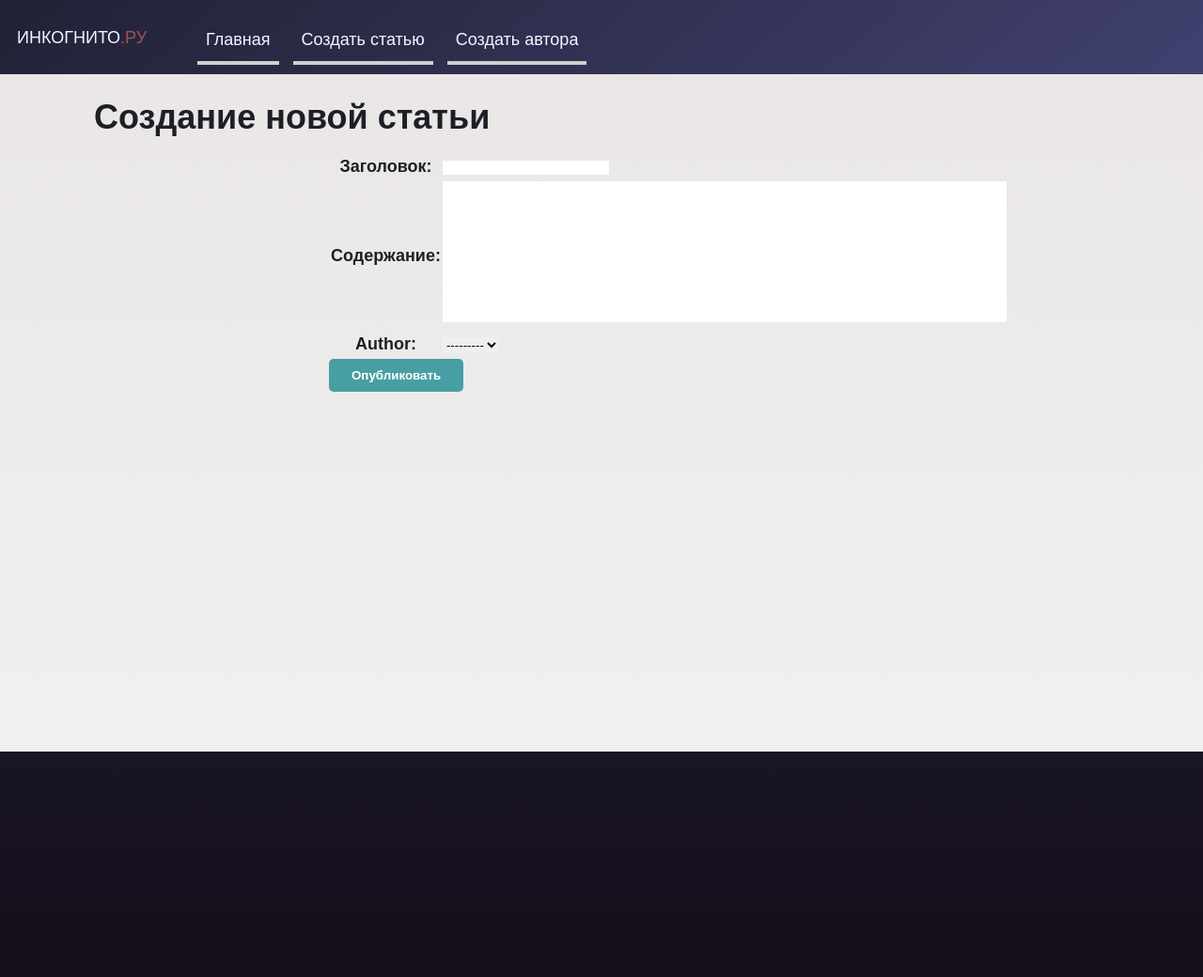
After one commit to mikhailfed68/django-blog, a Django app: page /articles/new/ in a window 1280 px wide. The commit adds this page. Shown: the whole page at 94% size. Run offline with Django 4.2, Linux system fonts and the light colour scheme; data that the repository does not hold is empty.

Commit message:
Add main templates and static files

```diff
--- /dev/null
+++ b/blog/static/blog/css/base.css
@@ -0,0 +1,133 @@
+:root {
+    --main-background: linear-gradient(#e9e5e5, #f1f0f0);
+    --main-color: #1e1f26;
+    --main-white-color: aliceblue;
+    --main-font-size: 18px/1.5 sans-serif;
+    --main-red-color: linear-gradient(140deg, #A65353, #b65f5f);
+    --header-height: 80px;
+}
+
+* {
+    padding: 0;
+    margin: 0;
+    border: 0;
+}
+
+*, *::before, *::after {
+    -moz-box-sizing: border-box;
+    -webkit-box-sizing: border-box;
+    box-sizing: border-box;
+}
+
+:focus, :active {outline: none;}
+a:focus, a:active {outline: none;}
+
+nav, footer, header, aside {display: block;}
+
+html, body {
+    height: 100%;
+    width: 100%;
+    font-size: 100%;
+    line-height: 1;
+    font-size: 14px;
+    -ms-text-size-adjust: 100%;
+    -moz-text-size-adjust: 100%;
+    -webkit-text-size-adjust: 100%;
+}
+
+input, button, textarea {font-family: inherit;}
+
+input::-ms-clear {display: none;}
+button {cursor: pointer;}
+button::-moz-focus-inner {padding: 0; border: 0;}
+a, a:visited{text-decoration: none;}
+a:hover {text-decoration: none;}
+ul li {list-style: none;}
+img {vertical-align: top;}
+
+body {
+    color: var(--main-color);
+    font: var(--main-font-size);
+}
+
+main {
+    height: auto;
+    min-height: 100vh;
+    background: var(--main-background);
+    padding: 50px 100px 50px 100px;
+    padding-top: calc(var(--header-height) + 1em);
+}
+
+header {
+    display: flex;
+    flex-wrap: wrap;
+    height: auto;
+    width: 100%;
+
+    background: linear-gradient(140deg, rgb(33, 33, 53), rgb(65, 65, 112));
+
+    position: fixed;
+    z-index: 10000;
+}
+
+.clear {
+    clear: both;
+}
+
+footer {
+    background: linear-gradient(180deg,#1a1525, #140e1a);
+    height: 30vh;
+    width: 100%;
+}
+
+.logo {
+    position: absolute;
+    top: 1.5em;
+    left: 1em;
+    color: var(--main-white-color) ;
+}
+
+.end-logo {
+    color: #A65353;
+}
+
+nav, .menu {
+    margin-left: 200px;
+    height: inherit;
+}
+
+.menu {
+    margin: 0;
+    padding: 0;
+}
+
+.menu li {
+    padding: 0.5em;
+    margin: 20px 0 10px 10px;
+    display: inline-flex;
+    border-bottom: 4px solid rgb(206, 207, 207);
+}
+
+.menu li:hover {
+    border-bottom: 4px solid rgb(168, 177, 177);
+}
+
+.menu a {
+    color: var(--main-white-color);
+    font-weight: 300;
+}
+
+.menu a:hover {
+    color: rgb(205, 231, 255);
+}
+
+.menu a:active{
+    color: rgb(205, 219, 231);
+}
+
+ul.messages {
+    vertical-align: middle;
+    background: linear-gradient(90deg,#b7fbb7, #9cf89c);
+    margin: 0;
+    height: 6vh;
+}
--- /dev/null
+++ b/blog/static/blog/css/base_article_form.css
@@ -0,0 +1,45 @@
+form {
+    width: 600px;
+    margin: auto;
+    padding: 10px;
+}
+
+fieldset {
+    border-radius: 10px;
+    border: 2px solid #A65353;
+    margin: 10px 0 10px;
+    padding: 20px;
+}
+
+.title {
+    margin-left: 20px;
+    width: 500px;
+}
+
+textarea {
+    width: 600px;
+    resize: none;
+}
+
+button {
+    padding: 10px 24px;
+    background: #489fa3;
+    text-align: center;
+
+
+    border: none;
+    border-radius: 5px;
+
+    color: #FFFFFF;
+    font-weight: bold;
+
+    cursor: pointer;
+}
+
+button:hover {
+    background: #b83636;
+}
+
+button:active {
+    background: #833a3a;
+}
--- /dev/null
+++ b/blog/templates/blog/base.html
@@ -0,0 +1,37 @@
+<!DOCTYPE html>
+<html lang="en">
+<head>
+    <meta charset="UTF-8">
+    <title>{% block title %}Главная{% endblock %}</title>
+
+    {% load static %}
+    <link rel="stylesheet" href="{% static 'blog/css/base.css' %}">
+    {% block style %}{% endblock %}
+</head>
+<body>
+    <header>
+        <div class="logo"'>ИНКОГНИТО<span class="end-logo">.РУ</span></div>
+        <nav>
+            <ul class="menu">
+                <li><a href="{% url 'blog:index' %}">Главная</a></li>
+                <li><a href="{% url 'blog:new_article' %}">Создать статью</a></li>
+                <li><a href="{% url 'blog:new_author' %}">Создать автора</a></li>
+            </ul>
+        </nav>
+    </header>
+    <main>
+        {% if messages %}
+        <ul class="messages">
+            {% for message in messages %}
+            <li{% if message.tags %} class="{{ message.tags }}"{% endif %}>{{ message }}</li>
+            {% endfor %}
+        </ul>
+        {% endif %}
+
+        {% block content %}{% endblock %}
+    </main>
+    <div class="clear"></div>
+    <footer>
+    </footer>
+</body>
+</html>
--- /dev/null
+++ b/blog/templates/blog/new_article.html
@@ -0,0 +1,19 @@
+{% extends "blog/base.html" %}
+
+{% block title %}Новая статья{% endblock %}
+
+{% block style %}
+{% load static %}
+<link rel="stylesheet" href="{% static 'blog/css/base_article_form.css' %}">
+{% endblock %}
+
+{% block content %}
+    <h1>Создание новой статьи</h1>
+    <form action="{% url 'blog:new_article' %}" method="post">
+        {% csrf_token %}
+        <table>
+            {{ form }}
+        </table>
+        <button>Опубликовать</button>
+    </form>
+{% endblock %}
```
Also changed, not shown: blog/static/blog/css/article_list.css (added, +65 -0 lines), blog/templates/blog/article_detail.html (added, +18 -0 lines), blog/templates/blog/index.html (+31 -5 lines), blog/templates/blog/new_author.html (added, +19 -0 lines), blog/templates/blog/update_article.html (added, +24 -0 lines).
